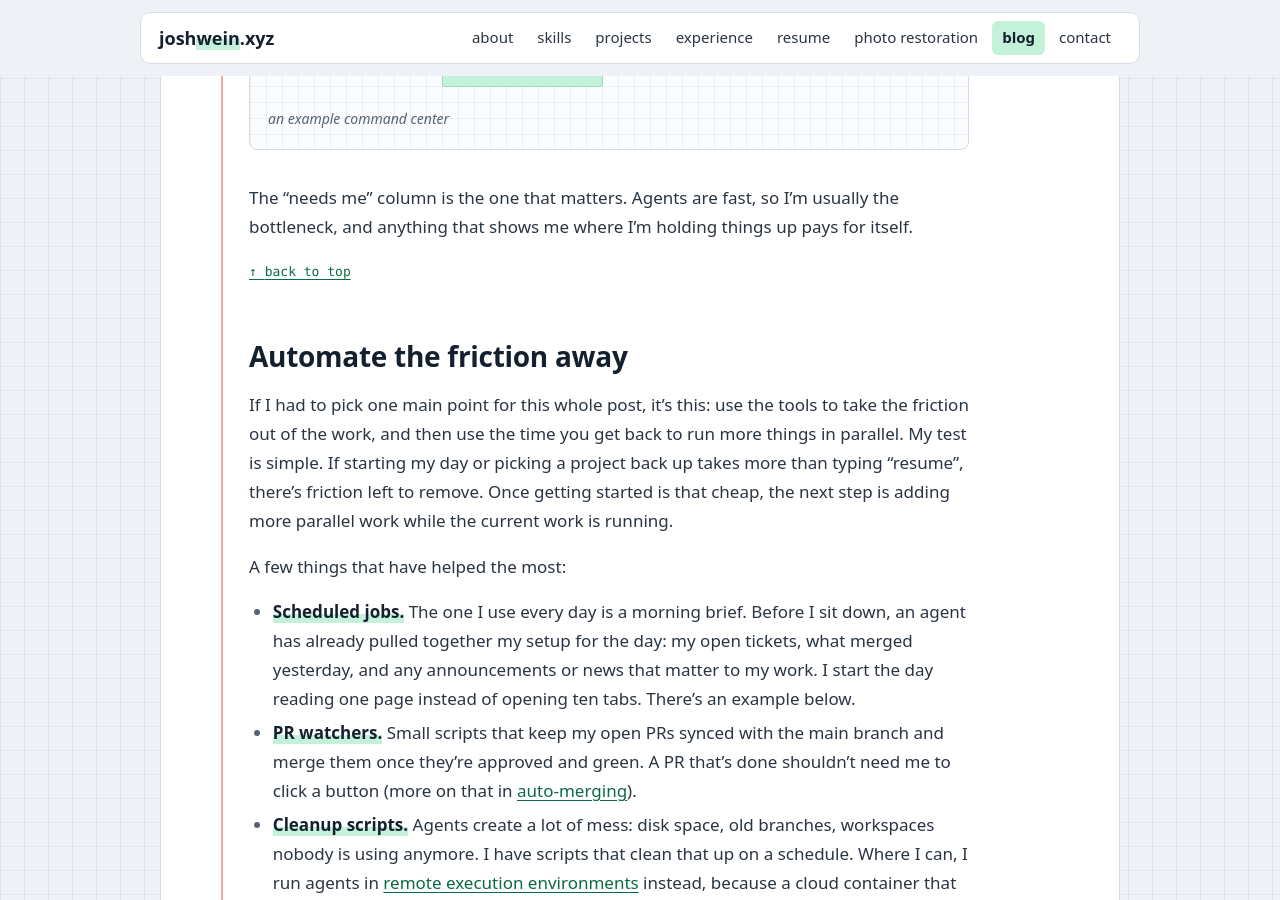
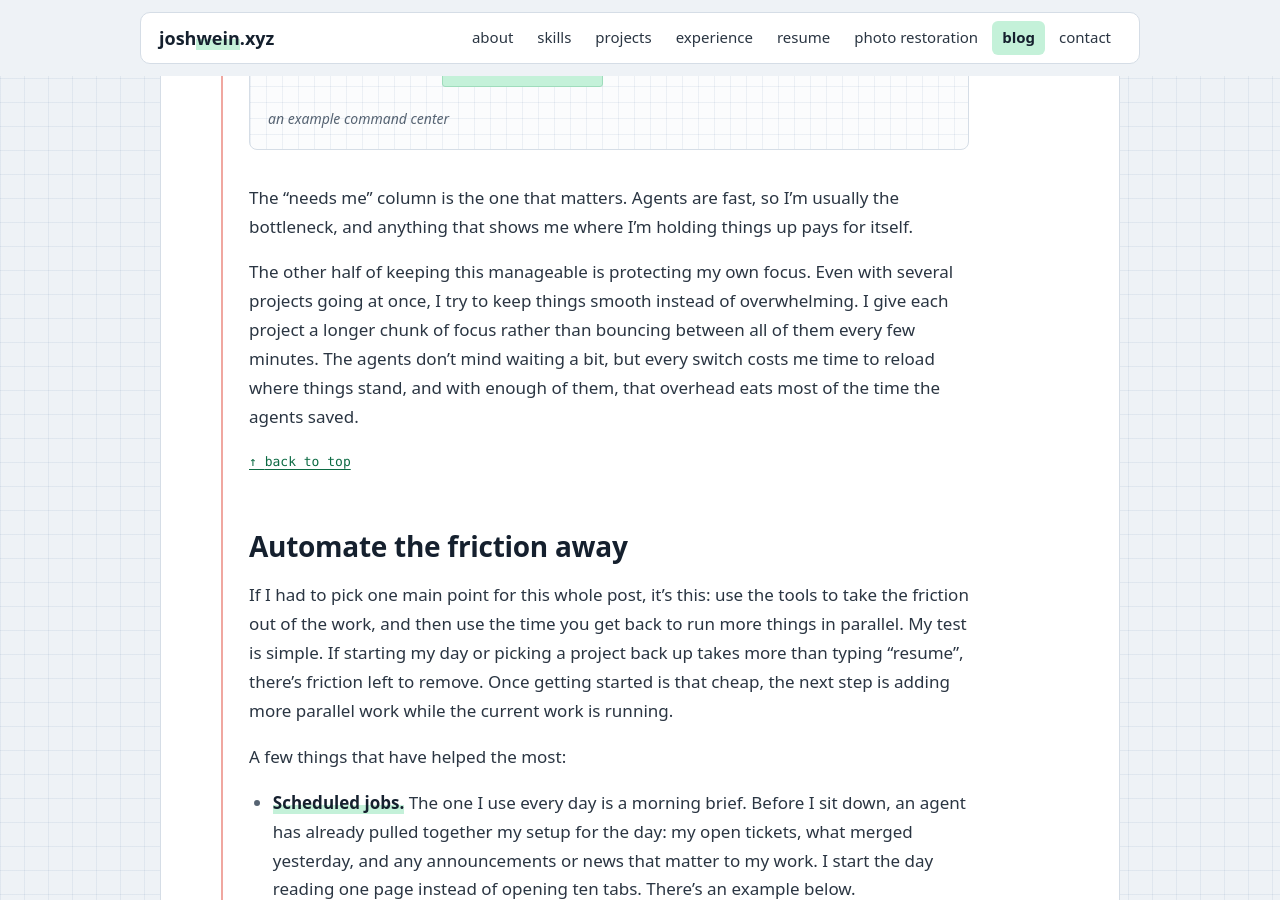
Before and after one commit to JoshWein/blog, a Jekyll site: the page built from _posts/2026-11-21-multi-agent-workflows.md, in a window 1280 px wide and 900 px high, scrolled down 5826 px. Built offline with Jekyll 4.4.1, drawn with Linux system fonts in a browser that asks for light colours; some web fonts are replaced; comment, search, counter and statistics services are not loaded.

Commit message:
Add a note on protecting focus across projects
Co-Authored-By: Claude Opus 5.5 <noreply@anthropic.com>
Claude-Session: https://claude.ai/code/session_01HtAirmGQyAcmjJao62wzYe

```diff
--- a/_posts/2026-11-21-multi-agent-workflows.md
+++ b/_posts/2026-11-21-multi-agent-workflows.md
@@ -194,6 +194,8 @@ Here's a made-up example of the kind of thing I mean:
 </figure>
 
 The "needs me" column is the one that matters. Agents are fast, so I'm usually the bottleneck, and anything that shows me where I'm holding things up pays for itself.
+
+The other half of keeping this manageable is protecting my own focus. Even with several projects going at once, I try to keep things smooth instead of overwhelming. I give each project a longer chunk of focus rather than bouncing between all of them every few minutes. The agents don't mind waiting a bit, but every switch costs me time to reload where things stand, and with enough of them, that overhead eats most of the time the agents saved.
 
 [back to top](#top)
 {: .back-top}
```
